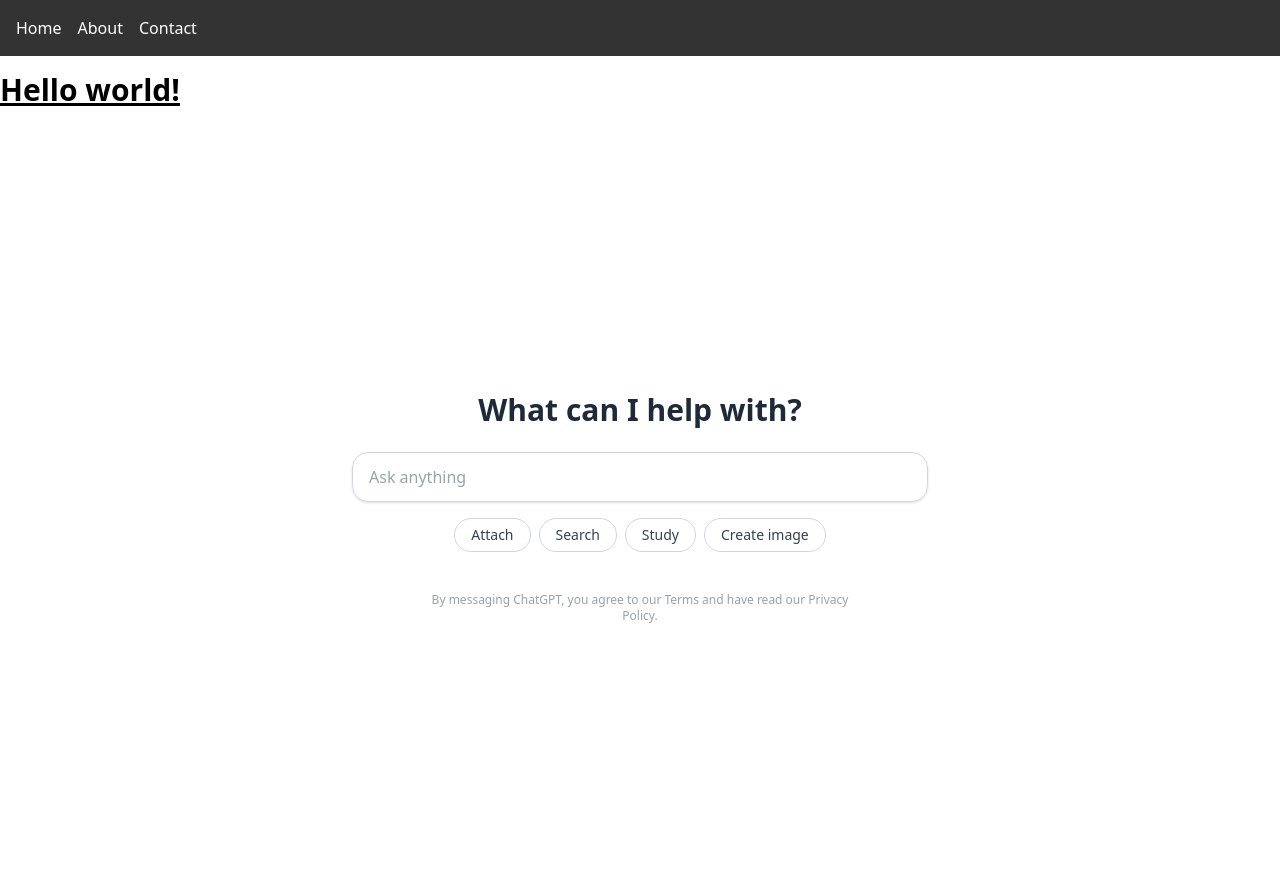
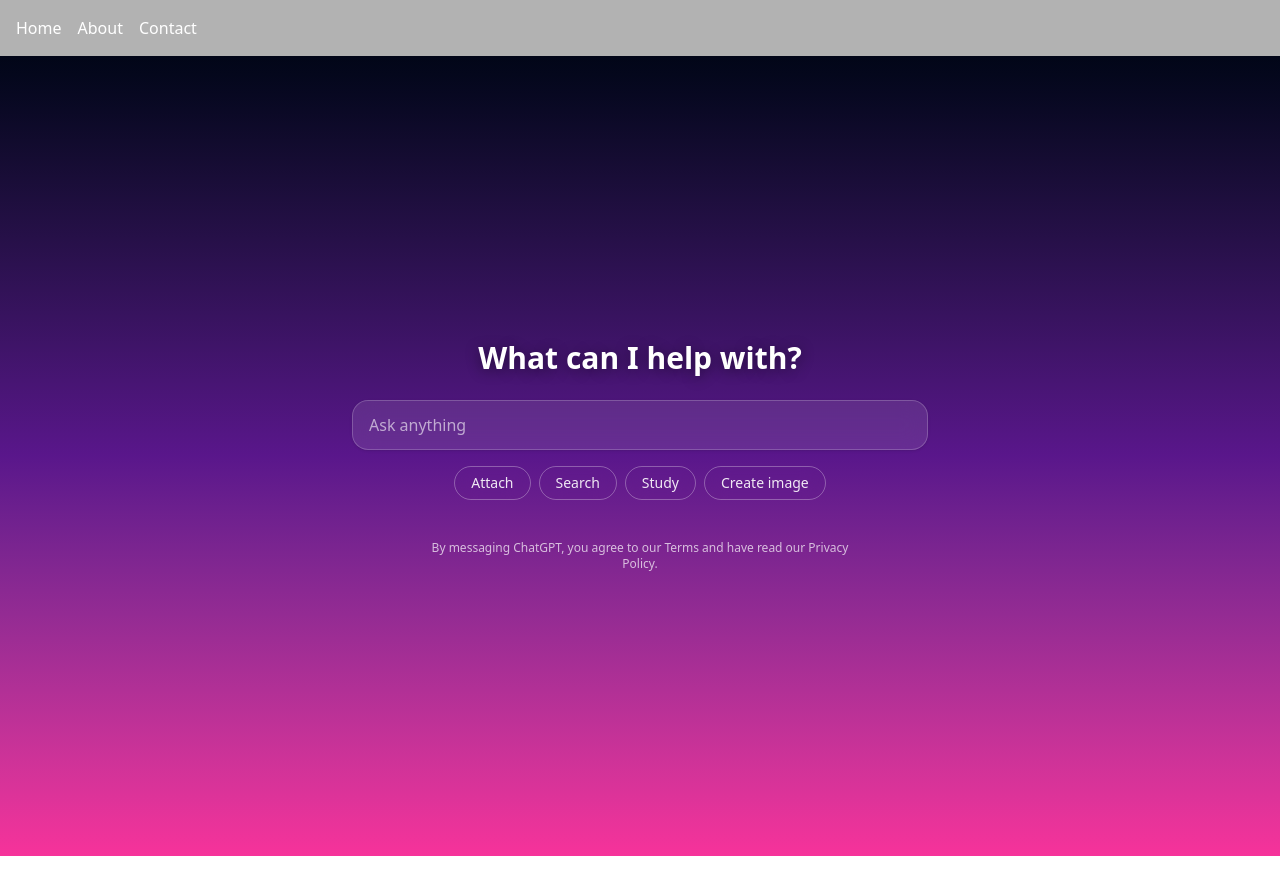
Before and after one commit to prithvihn/gpt_frontend, a React (Vite) app in the folder my-project/: page / in a window 1280 px wide. Shown: the top 894 px of the page. After the commit the page ends 856 px from the top, so only its background shows below. Built offline with nearby package versions, Linux system fonts and the light colour scheme.

Commit message:
chnaged landing page

```diff
--- a/my-project/src/App.jsx
+++ b/my-project/src/App.jsx
@@ -7,14 +7,23 @@
 function App() {
   return (
     <Router>
-      <nav style={{ padding: '1rem', backgroundColor: '#333', marginBottom: '1rem' }}>
-        <Link to="/" style={{ color: 'white', marginRight: '1rem' }}>Home</Link>
-        <Link to="/about" style={{ color: 'white', marginRight: '1rem' }}>About</Link>
-        <Link to="/contact" style={{ color: 'white' }}>Contact</Link>
+      <nav
+        style={{
+          padding: '1rem',
+          backgroundColor: 'rgba(0, 0, 0, 0.3)',
+          backdropFilter: 'blur(10px)',
+        }}
+      >
+        <Link to="/" style={{ color: 'white', marginRight: '1rem', textDecoration: 'none' }}>
+          Home
+        </Link>
+        <Link to="/about" style={{ color: 'white', marginRight: '1rem', textDecoration: 'none' }}>
+          About
+        </Link>
+        <Link to="/contact" style={{ color: 'white', textDecoration: 'none' }}>
+          Contact
+        </Link>
       </nav>
-<h1 className="text-3xl font-bold underline">
-    Hello world!
-  </h1>
       <Routes>
         <Route path="/" element={<Home />} />
         <Route path="/about" element={<About />} />
--- a/my-project/src/pages/home.jsx
+++ b/my-project/src/pages/home.jsx
@@ -3,19 +3,22 @@
 
 const Home = () => {
   return (
-    <div className="min-h-screen bg-white flex flex-col items-center justify-center px-4">
+    <div className="min-h-screen bg-gradient-to-b from-slate-950 via-purple-900 to-pink-500 flex flex-col items-center justify-center px-4">
       {/* Main content */}
-      <h1 className="text-2xl md:text-3xl font-semibold text-gray-800 mb-6">
+      <h1
+        className="text-2xl md:text-3xl font-semibold text-white mb-6"
+        style={{ textShadow: "0 2px 14px rgba(0,0,0,0.45)" }}
+      >
         What can I help with?
       </h1>
 
       {/* Input box */}
       <div className="w-full max-w-xl">
-        <div className="flex items-center gap-2 border border-gray-300 rounded-2xl px-4 py-3 shadow-sm focus-within:ring-2 focus-within:ring-gray-300">
+        <div className="flex items-center gap-2 rounded-2xl px-4 py-3 bg-white/10 border border-white/20 shadow-sm backdrop-blur-md focus-within:ring-2 focus-within:ring-white/30">
           <input
             type="text"
             placeholder="Ask anything"
-            className="flex-1 outline-none text-gray-700 placeholder-gray-400"
+            className="flex-1 bg-transparent outline-none text-white placeholder-white/60"
           />
         </div>
 
@@ -24,7 +27,7 @@
           {["Attach", "Search", "Study", "Create image"].map((item) => (
             <button
               key={item}
-              className="px-4 py-1.5 text-sm border border-gray-300 rounded-full text-gray-700 hover:bg-gray-100 transition"
+              className="px-4 py-1.5 text-sm border border-white/30 rounded-full text-white/90 hover:bg-white/10 transition backdrop-blur-md"
             >
               {item}
             </button>
@@ -33,7 +36,7 @@
       </div>
 
       {/* Footer text */}
-      <p className="text-xs text-gray-400 mt-10 text-center max-w-md">
+      <p className="text-xs text-white/70 mt-10 text-center max-w-md">
         By messaging ChatGPT, you agree to our Terms and have read our Privacy
         Policy.
       </p>
```
Also changed, not shown: 1 other file (tests, documents, lock files or other folders).
